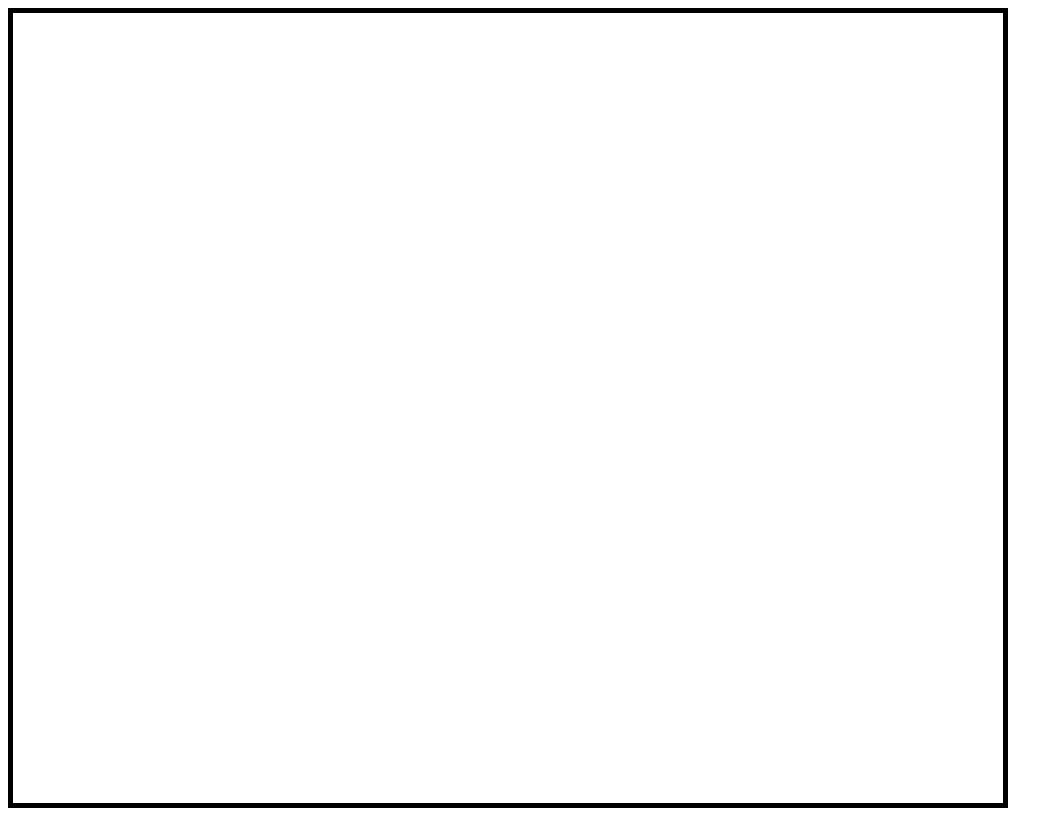
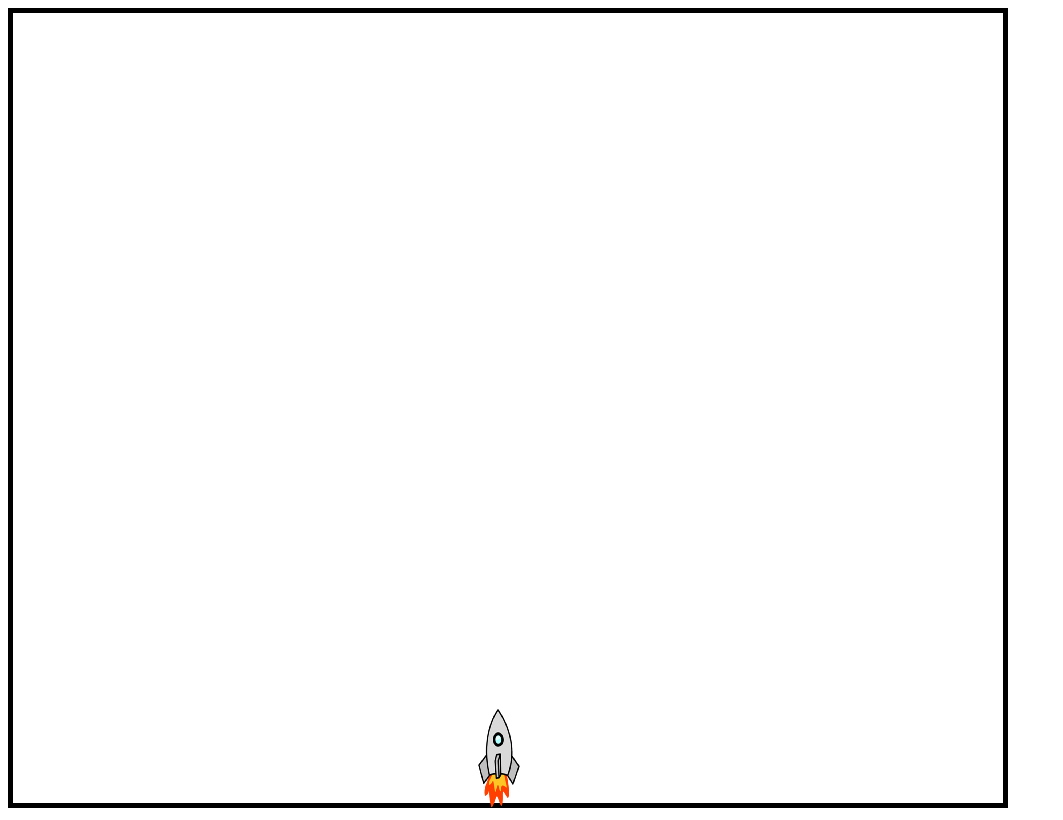
Before and after one commit to eLiMiTy/RocketGame, a plain HTML site: page index.html in a window 1280 px wide. Shown: the whole page, without its empty margins (0-1063 px from the left). Drawn offline with Linux system fonts and the light colour scheme.

Commit message:
rocketimage

```diff
--- a/index.html
+++ b/index.html
@@ -11,10 +11,11 @@
         <script src="script.js"></script>
     </head>
     <body>
-        <canvas width="1000" height="800"></canvas>
+        <canvas width="1000" height="800">
 
-        <div class="gameborder">
-
-        </div>
+            <div class="gameborder">
+            	hallo
+            </div>
+        </canvas>
     </body>
 </html>
--- a/script.js
+++ b/script.js
@@ -11,4 +11,13 @@
 
 });
 
+$('canvas').drawImage({
+  source: '../RocketGame/Images/Rocket.png',
+  x: 450, y: 700,
+  width: 80,
+  height: 100,
+  fromCenter: false,
 });
+
+
+});
```
Also changed, not shown: Images/Rocket.png (added), 1 other file.
